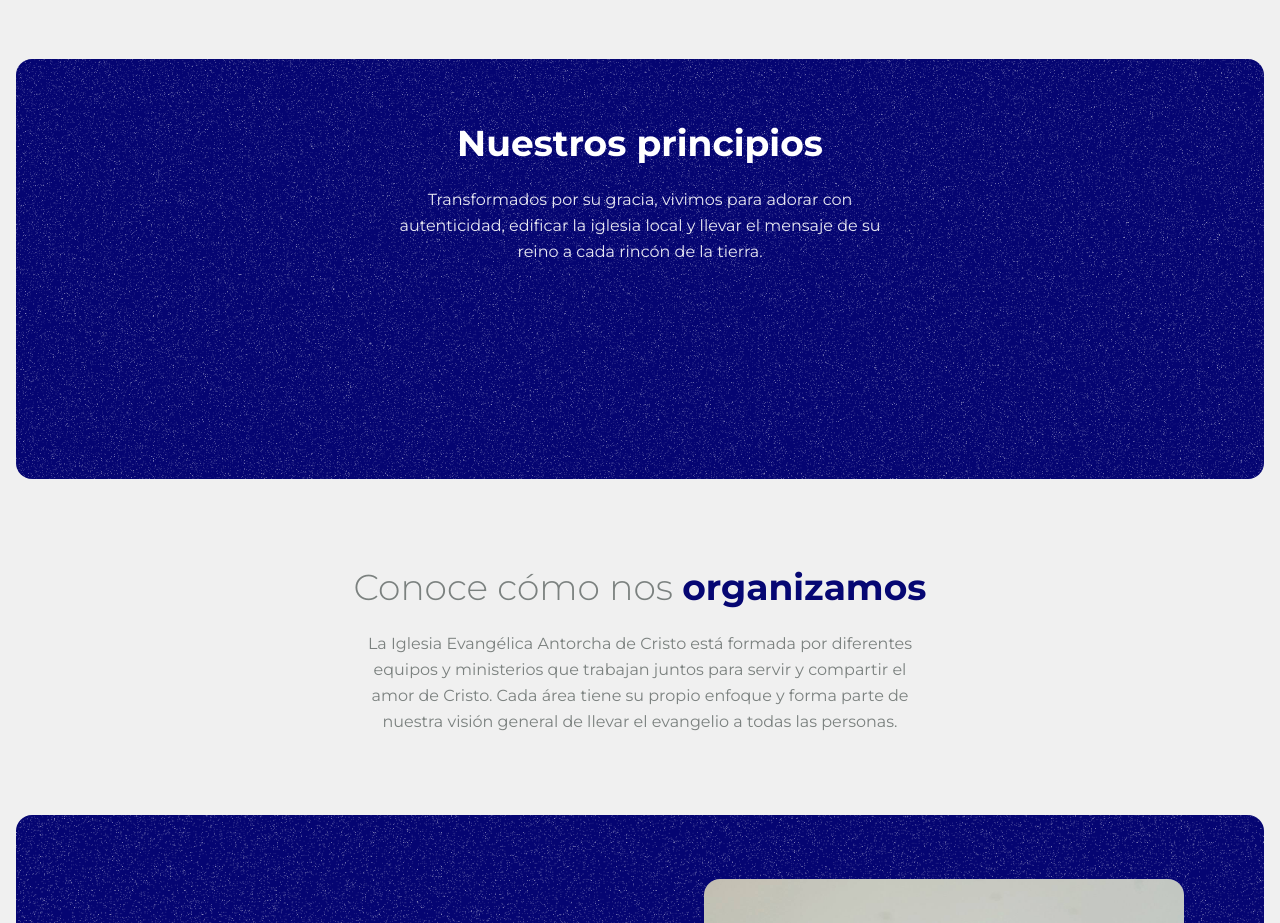
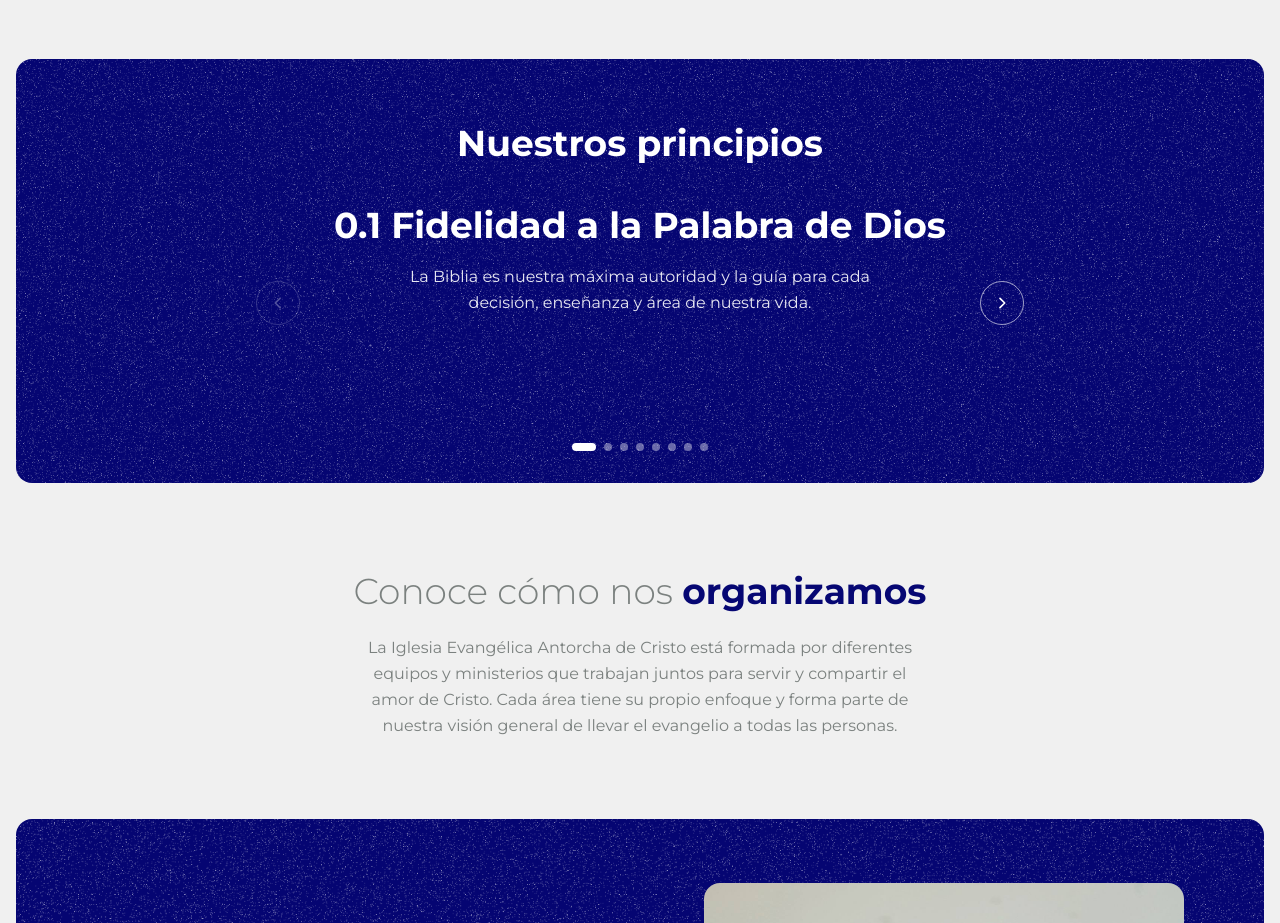
Before and after one commit to yegli11/church-web-page, a Next.js app: page / in a window 1280 px wide. Shown: the part 2240-3163 px from the top of the page. Built offline with nearby package versions, Linux system fonts and the light colour scheme.

Commit message:
feat: add favicon and enhance PrinciplesSection with interactive features and new content
- Introduced a new favicon for the web application.
- Updated PrinciplesSection to display a list of principles with interactive navigation, including previous/next buttons and dot indicators for selection.

```diff
--- a/app/_components/organisms/PrinciplesSection/PrinciplesSection.tsx
+++ b/app/_components/organisms/PrinciplesSection/PrinciplesSection.tsx
@@ -1,11 +1,27 @@
+'use client';
+
+import { useState } from 'react';
 import ScrollReveal from '../../atoms/ScrollReveal/ScrollReveal';
 
-interface PrinciplesSectionProps {
+interface Principle {
   title: string;
   description: string;
 }
 
-export default function PrinciplesSection({ title, description }: PrinciplesSectionProps) {
+interface PrinciplesSectionProps {
+  title: string;
+  principles: Principle[];
+}
+
+export default function PrinciplesSection({ title, principles }: PrinciplesSectionProps) {
+  const [activeIndex, setActiveIndex] = useState(0);
+  const maxIndex = principles.length - 1;
+
+  const prev = () => setActiveIndex((i) => Math.max(0, i - 1));
+  const next = () => setActiveIndex((i) => Math.min(maxIndex, i + 1));
+
+  const formatNumber = (i: number) => `0.${i + 1}`;
+
   return (
     <section className="px-4 py-6">
       <div
@@ -17,13 +33,58 @@ export default function PrinciplesSection({ title, description }: PrinciplesSect
         }}
       >
         <ScrollReveal direction="up">
-          <h2 className="text-3xl md:text-4xl font-bold mb-6">{title}</h2>
+          <h2 className="text-3xl md:text-4xl font-bold mb-10">{title}</h2>
         </ScrollReveal>
-        <ScrollReveal direction="up" delay={150}>
-          <p className="text-sm md:text-base max-w-lg leading-relaxed text-white/90">
-            {description}
-          </p>
-        </ScrollReveal>
+
+        <div className="flex items-center justify-center gap-4 md:gap-8 w-full max-w-3xl">
+          {/* Prev arrow */}
+          <button
+            onClick={prev}
+            disabled={activeIndex === 0}
+            aria-label="Principio anterior"
+            className="flex-shrink-0 w-9 h-9 md:w-11 md:h-11 rounded-full border border-white/60 flex items-center justify-center text-white transition-all hover:bg-white/15 disabled:opacity-30 disabled:cursor-not-allowed"
+          >
+            <svg className="w-4 h-4" fill="none" viewBox="0 0 24 24" stroke="currentColor" strokeWidth={2.5}>
+              <path strokeLinecap="round" strokeLinejoin="round" d="M15 19l-7-7 7-7" />
+            </svg>
+          </button>
+
+          {/* Slide */}
+          <div className="flex-1 min-h-[200px] flex flex-col items-center justify-start">
+            <h3 className="text-2xl md:text-4xl font-bold mb-4 leading-tight">
+              {formatNumber(activeIndex)} {principles[activeIndex].title}
+            </h3>
+            <p className="text-sm md:text-base max-w-lg leading-relaxed text-white/90">
+              {principles[activeIndex].description}
+            </p>
+          </div>
+
+          {/* Next arrow */}
+          <button
+            onClick={next}
+            disabled={activeIndex >= maxIndex}
+            aria-label="Siguiente principio"
+            className="flex-shrink-0 w-9 h-9 md:w-11 md:h-11 rounded-full border border-white/60 flex items-center justify-center text-white transition-all hover:bg-white/15 disabled:opacity-30 disabled:cursor-not-allowed"
+          >
+            <svg className="w-4 h-4" fill="none" viewBox="0 0 24 24" stroke="currentColor" strokeWidth={2.5}>
+              <path strokeLinecap="round" strokeLinejoin="round" d="M9 5l7 7-7 7" />
+            </svg>
+          </button>
+        </div>
+
+        {/* Dots */}
+        <div className="flex flex-wrap items-center justify-center gap-2 mt-10 mb-8">
+          {principles.map((_, i) => (
+            <button
+              key={i}
+              onClick={() => setActiveIndex(i)}
+              aria-label={`Ir al principio ${i + 1}`}
+              className={`h-2 rounded-full transition-all duration-300 ${
+                i === activeIndex ? 'w-6 bg-white' : 'w-2 bg-white/40'
+              }`}
+            />
+          ))}
+        </div>
       </div>
     </section>
   );
--- a/app/page.tsx
+++ b/app/page.tsx
@@ -56,7 +56,40 @@ export default function HomePage() {
 
       <PrinciplesSection
         title="Nuestros principios"
-        description="Transformados por su gracia, vivimos para adorar con autenticidad, edificar la iglesia local y llevar el mensaje de su reino a cada rincón de la tierra."
+        principles={[
+          {
+            title: 'Fidelidad a la Palabra de Dios',
+            description: 'La Biblia es nuestra máxima autoridad y la guía para cada decisión, enseñanza y área de nuestra vida.',
+          },
+          {
+            title: 'Amor a Dios y al prójimo',
+            description: 'Todo lo que hacemos nace del amor: amamos a Dios sobre todas las cosas y servimos a los demás como reflejo de ese amor.',
+          },
+          {
+            title: 'Integridad',
+            description: 'Vivimos con honestidad y transparencia, siendo coherentes entre lo que creemos, lo que decimos y lo que hacemos.',
+          },
+          {
+            title: 'Servicio',
+            description: 'Seguimos el ejemplo de Jesús, que vino a servir y no a ser servido, entregándonos por el bienestar de los demás.',
+          },
+          {
+            title: 'Unidad',
+            description: 'Somos una familia espiritual que camina junta, en armonía y respeto, fortaleciéndonos los unos a los otros.',
+          },
+          {
+            title: 'Discipulado',
+            description: 'No solo buscamos que las personas conozcan a Dios, sino que crezcan, maduren en la fe y formen a otros.',
+          },
+          {
+            title: 'Oración',
+            description: 'Creemos en el poder de la oración como base de toda nuestra vida y ministerio, buscando siempre la dirección de Dios.',
+          },
+          {
+            title: 'Excelencia',
+            description: 'Damos lo mejor de nosotros en cada cosa que hacemos, porque entendemos que todo lo hacemos para la gloria de Dios.',
+          },
+        ]}
       />
 
       <OrganizationSection
```
Also changed, not shown: 1 other file (tests, documents, lock files or other folders).
